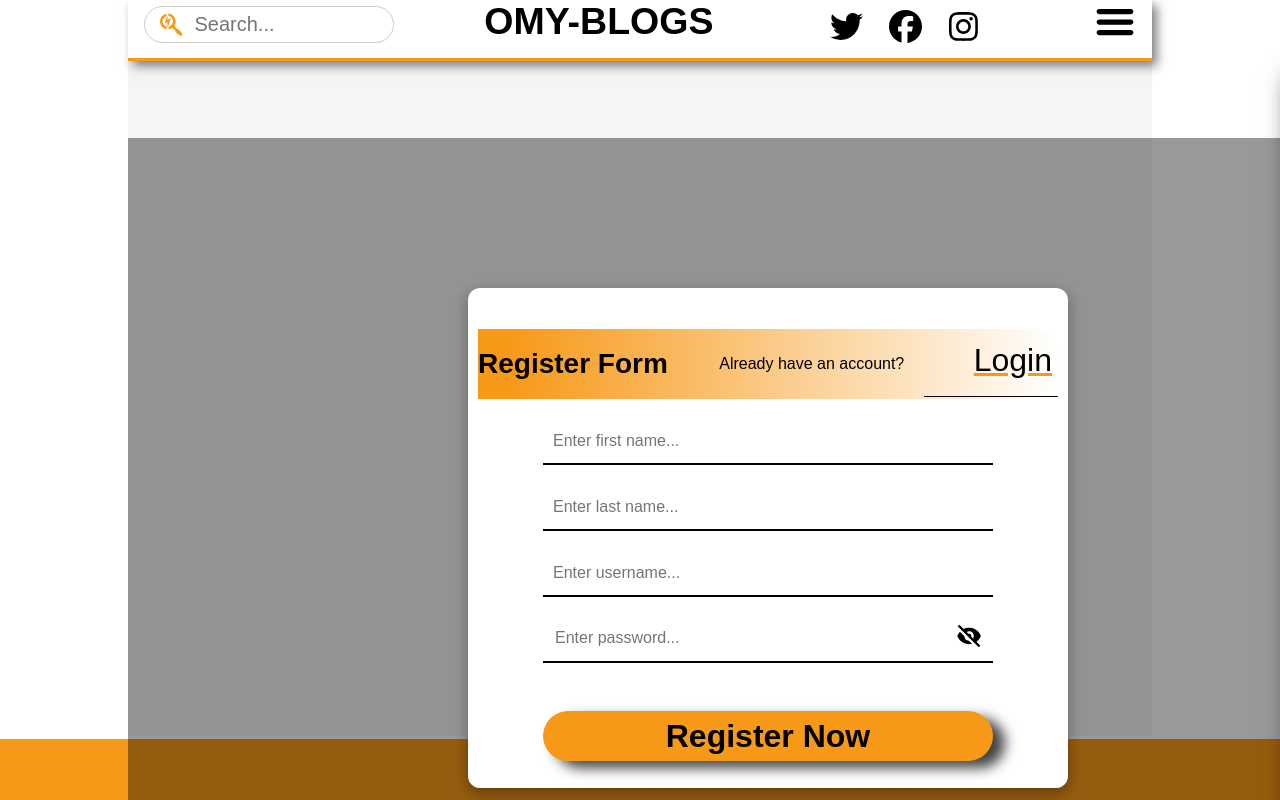
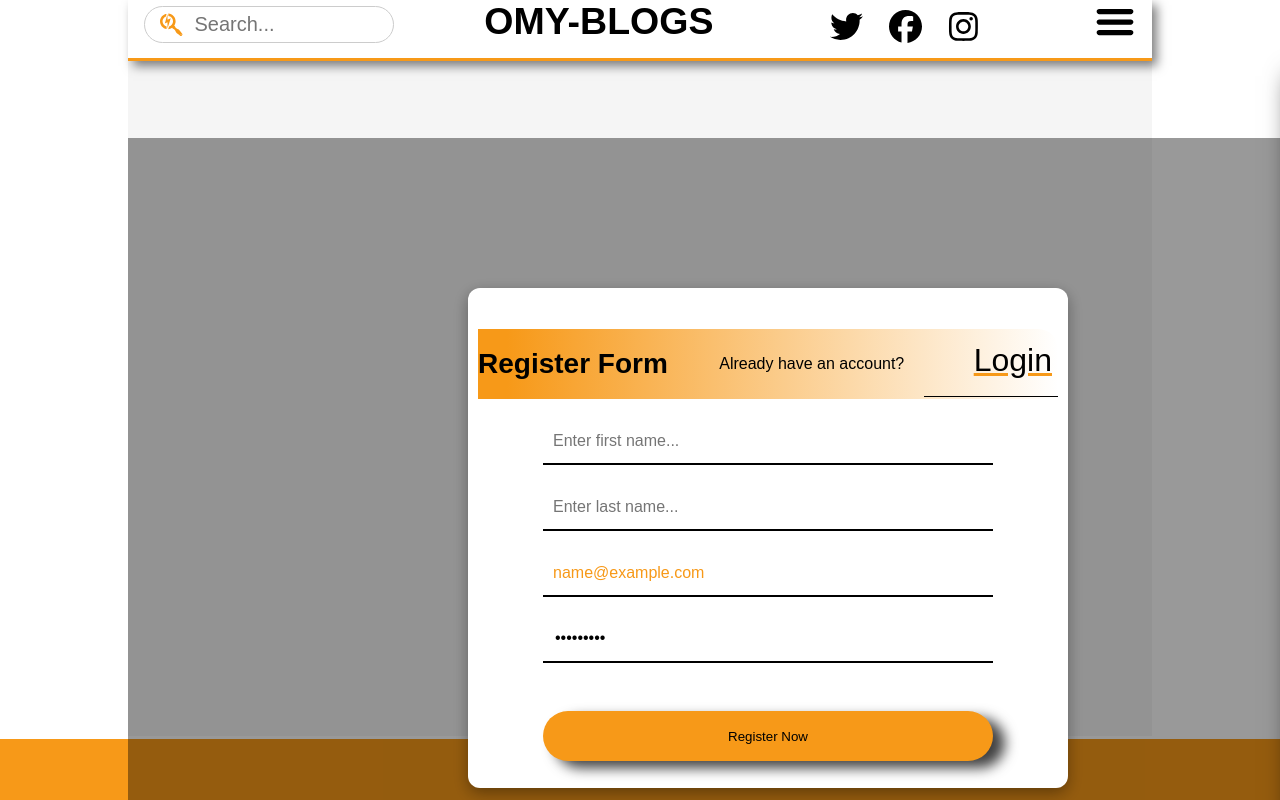
Before and after one commit to Omarion123/blog-post-update-react, a React (Create React App) app: page /login in a window 1280 px wide. Both pictures are taken after typing "name@example.com", "Sample123" into the empty fields and a click on the button "Register". Built offline with nearby package versions, Linux system fonts and the light colour scheme.

Commit message:
added register and login as user

```diff
--- a/src/App.css
+++ b/src/App.css
@@ -712,6 +712,12 @@ input:focus {
   justify-content: center;
   align-items: center;
 }
+.login-form form {
+  display: flex;
+  flex-direction: column;
+  justify-content: center;
+  align-items: center;
+}
 .login-form button {
   border: none;
   outline: none;
--- a/src/components/Addblog.js
+++ b/src/components/Addblog.js
@@ -16,7 +16,10 @@ const Addblog = () => {
   useEffect(() => {
     let email = sessionStorage.getItem("email");
     let role = sessionStorage.getItem("role");
-    if (email === "" || (email === null && role !== "admin")) history.push("/");
+    if (email === "" || (email === null && role !== "admin")) {
+      toast.error("login first");
+      history.push("/");
+    }
   }, []);
   const [image, setImage] = useState(null);
   console.log(image);
--- a/src/components/Dashboard.js
+++ b/src/components/Dashboard.js
@@ -18,7 +18,10 @@ const Dashboard = () => {
   useEffect(() => {
     let email = sessionStorage.getItem("email");
     let role = sessionStorage.getItem("role");
-    if (email === "" || (email === null && role !== "admin")) history.push("/");
+    if (email === "" || (email === null && role !== "admin")) {
+      toast.error("login first");
+      history.push("/");
+    }
   }, []);
   const url = "https://lastlast.onrender.com/api/post/posts";
   const { data: blogs, isPending, error } = useFetch(url);
--- a/src/components/Login.js
+++ b/src/components/Login.js
@@ -10,6 +10,8 @@ const Login = ({ setOpenModal, setIsLoginClicked }) => {
   const [loginActive, setLoginActive] = useState(true);
   const [registerActive, setRegisterActive] = useState(false);
   const [forgotActive, setForgotActive] = useState(false);
+  const [firstname, setFirstname] = useState("");
+  const [lastname, setLastname] = useState("");
   const [email, setEmail] = useState("");
   const [password, setPassword] = useState("");
   const [isPending, setIspending] = useState(false);
@@ -41,6 +43,8 @@ const Login = ({ setOpenModal, setIsLoginClicked }) => {
           // Assuming the response includes a token, you can save it to a secure location, such as localStorage.
           localStorage.setItem("token", responseData.token);
           localStorage.setItem("role", responseData.data.role);
+          let role = sessionStorage.getItem("role");
+          if (role === "admin") {
             // Redirect to a new page or perform any other action for a successful login.
             setEmail("");
             setPassword("");
@@ -52,11 +56,71 @@ const Login = ({ setOpenModal, setIsLoginClicked }) => {
             setIsLoginClicked(false);
             setIspending(false);
           } else {
+            setEmail("");
+            setPassword("");
+            Toast.success("User Login successful");
+            history.push("/");
+            sessionStorage.setItem("email", email);
+            sessionStorage.setItem("password", password);
+            setOpenModal(false);
+            setIsLoginClicked(false);
+            setIspending(false);
+          }
+        } else {
           // Handle login failure, e.g., display an error message to the user.
           setEmail("");
           setPassword("");
           console.error("Login failed");
           Toast.error("Incorect username and password!");
+          setIspending(false);
+        }
+      } catch (error) {
+        // Handle network errors or other exceptions.
+        console.error("An error occurred:", error);
+      }
+    }
+  };
+  const handleRegister = async (e) => {
+    e.preventDefault();
+    if (validate()) {
+      // Create a data object with the user's email and password
+      const data = {
+        firstname,
+        lastname,
+        email,
+        password,
+      };
+
+      try {
+        setIspending(true);
+        const response = await fetch(
+          "https://lastlast.onrender.com/api/users/signUp/",
+          {
+            method: "POST",
+            headers: {
+              "Content-Type": "application/json",
+            },
+            body: JSON.stringify(data),
+          }
+        );
+
+        if (response.ok) {
+          const responseData = await response.json();
+          console.log(responseData);
+          // Redirect to a new page or perform any other action for a successful login.
+          setFirstname("");
+          setLastname("");
+          setEmail("");
+          setPassword("");
+          Toast.success("User added successful");
+        } else {
+          // Handle login failure, e.g., display an error message to the user.
+          setFirstname("");
+          setFirstname("");
+          setEmail("");
+          setPassword("");
+          console.error("user adding failed");
+          Toast.error("Failed to add user");
           setIspending(false);
         }
       } catch (error) {
@@ -169,6 +233,7 @@ const Login = ({ setOpenModal, setIsLoginClicked }) => {
           <div className="register-container">
             <div className="login-container">
               <div className="login-form">
+                <form onSubmit={handleRegister}>
                   <div className="login-header">
                     <h1 className="reg-form-header">Register Form</h1>
                     <p>Already have an account?</p>
@@ -188,32 +253,48 @@ const Login = ({ setOpenModal, setIsLoginClicked }) => {
                   </div>
                   <div className="login-username">
                     <input
+                      required
                       type="text"
+                      value={firstname}
+                      onChange={(e) => setFirstname(e.target.value)}
                       placeholder="Enter first name..."
                       className="username-focus"
                     />
                   </div>
                   <div className="login-username">
                     <input
+                      required
                       type="text"
+                      value={lastname}
+                      onChange={(e) => setLastname(e.target.value)}
                       placeholder="Enter last name..."
                       className="username-focus"
                     />
                   </div>
                   <div className="login-username">
                     <input
+                      required
                       type="text"
-                    placeholder="Enter username..."
+                      placeholder="Enter email..."
+                      value={email}
+                      onChange={(e) => setEmail(e.target.value)}
                       className="username-focus"
                     />
                   </div>
                   <div className="login-password">
-                  <input type="password" placeholder="Enter password..." />
-                  <BiSolidHide className="login-password-hide-icon" />
+                    <input
+                      required
+                      type="password"
+                      placeholder="Enter password..."
+                      value={password}
+                      onChange={(e) => setPassword(e.target.value)}
+                    />
+                    {/* <BiSolidHide className="login-password-hide-icon" /> */}
                   </div>
                   <div className="login-button register-button">
-                  <h1>Register Now</h1>
+                    <button type="submit">Register Now</button>
                   </div>
+                </form>
               </div>
             </div>
           </div>
--- a/src/components/Update.js
+++ b/src/components/Update.js
@@ -24,7 +24,10 @@ const Update = () => {
   useEffect(() => {
     let email = sessionStorage.getItem("email");
     let role = sessionStorage.getItem("role");
-    if (email === "" || (email === null && role !== "admin")) history.push("/");
+    if (email === "" || (email === null && role !== "admin")) {
+      toast.error("login first");
+      history.push("/");
+    }
   }, []);
   const [image, setImage] = useState(null);
   console.log(image);
```
Lines whose indentation alone changed are shown as unchanged.
